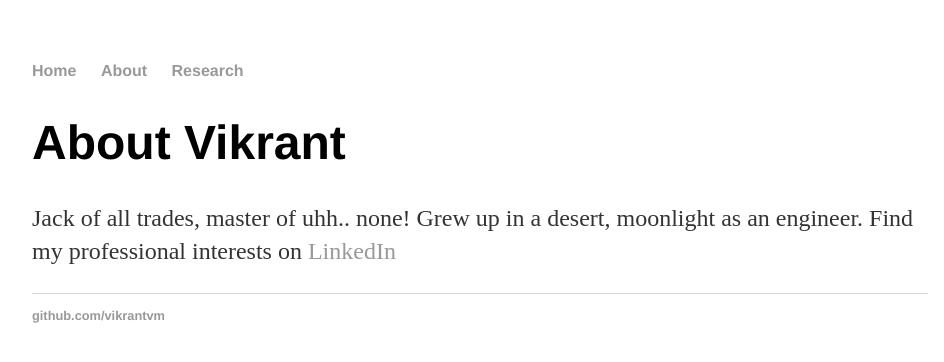
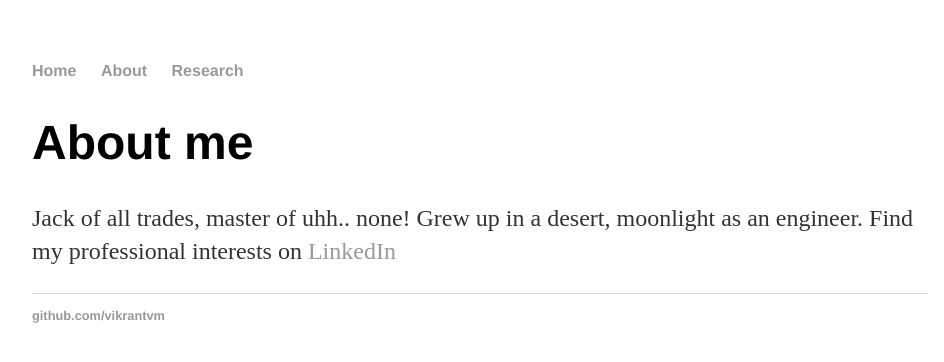
Before and after one commit to vikrantvm/vikrantvm.github.io, a Jekyll site: the page built from about/index.html, in a window 1280 px wide. Shown: the top 362 px of the page, without its empty margins (160-1104 px from the left). Built offline with Jekyll 4.4.1, drawn with Linux system fonts in a browser that asks for light colours.

Commit message:
update site

```diff
--- a/about/index.html
+++ b/about/index.html
@@ -4,7 +4,7 @@ title: About Vikrant More
 ---
 
 		<div class="about">
-			<h1>About Vikrant</h1>
+			<h1>About me</h1>
 			<p>Jack of all trades, master of uhh.. none! Grew up in a desert, moonlight as an engineer. Find my professional interests on <a href="http://www.linkedin.com/in/vikrantvm">LinkedIn</a></p>
 			<ul class="contacts">
 			</ul>
```
